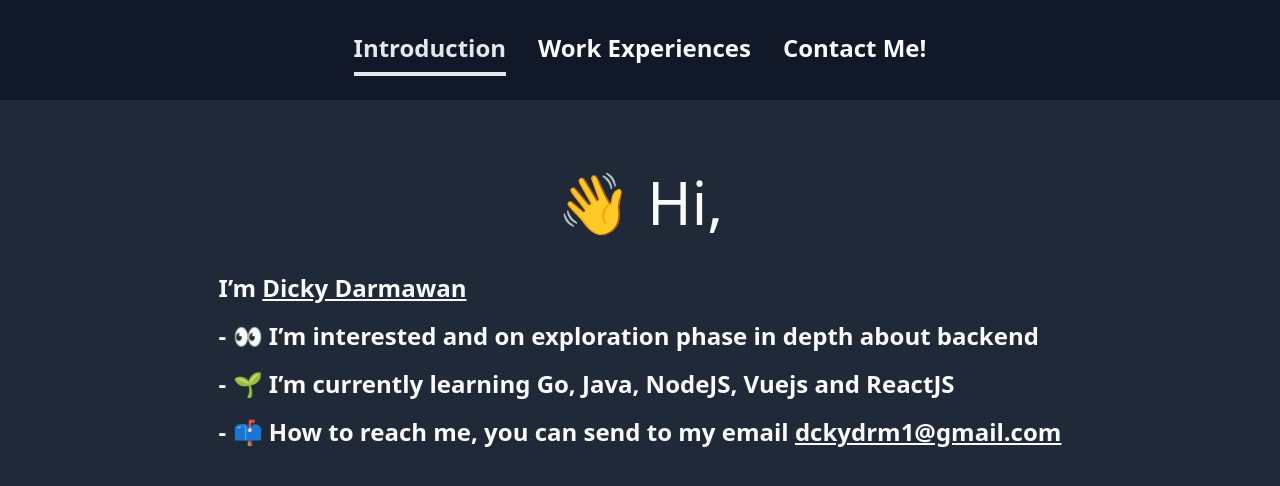
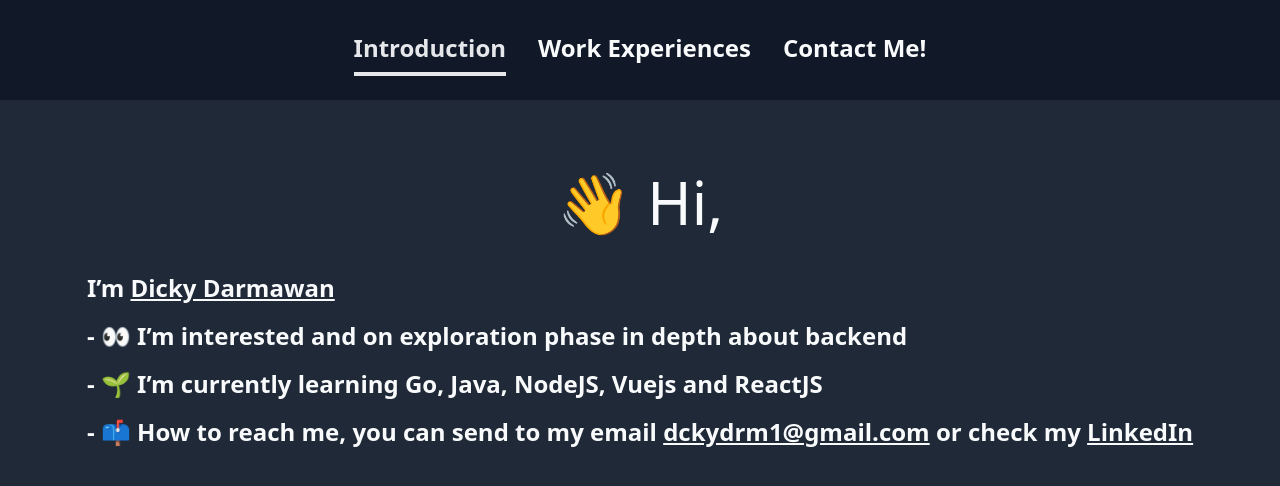
Before and after one commit to far00kaja/portfolio, a React (Vite) app: page /introduction in a window 1280 px wide. Shown: the top 486 px of the page. Built offline with nearby package versions, Linux system fonts and the light colour scheme.

Commit message:
add linkedIn in introduction

```diff
--- a/src/pages/introduction.tsx
+++ b/src/pages/introduction.tsx
@@ -17,7 +17,7 @@ export default function Introduction() {
                         - 🌱 I’m currently learning Go, Java, NodeJS, Vuejs and ReactJS
                     </li>
                     <li>
-                        - 📫 How to reach me, you can send to my email <a href="mailto:name@email.com" target="_blank" className="underline">dckydrm1@gmail.com</a>
+                        - 📫 How to reach me, you can send to my email <a href="mailto:name@email.com" target="_blank" className="underline">dckydrm1@gmail.com</a> or check my <a href="mailto:name@email.com" target="_blank" className="underline"> LinkedIn </a>
                     </li>
                 </ul>
             </section>
```
